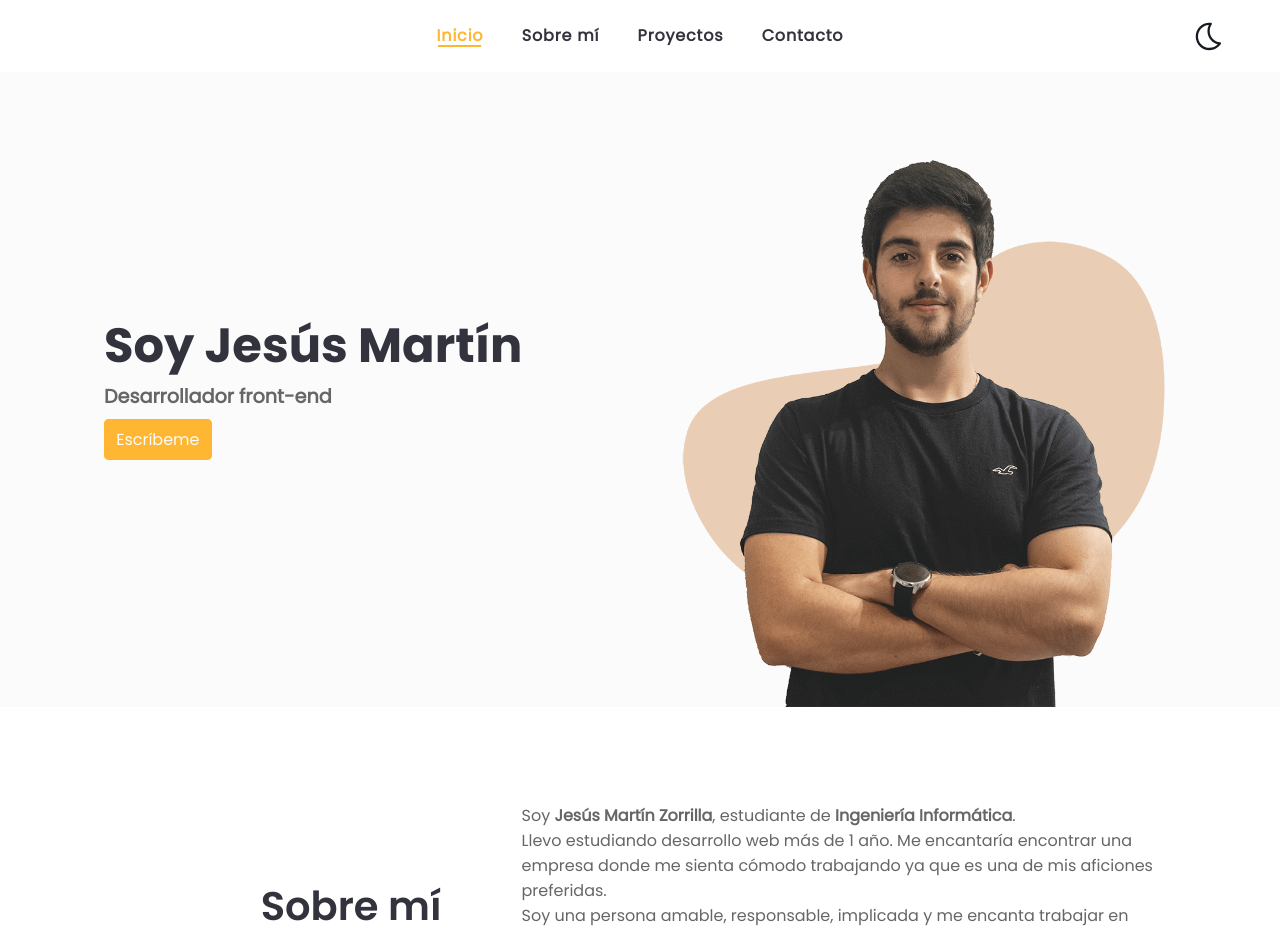
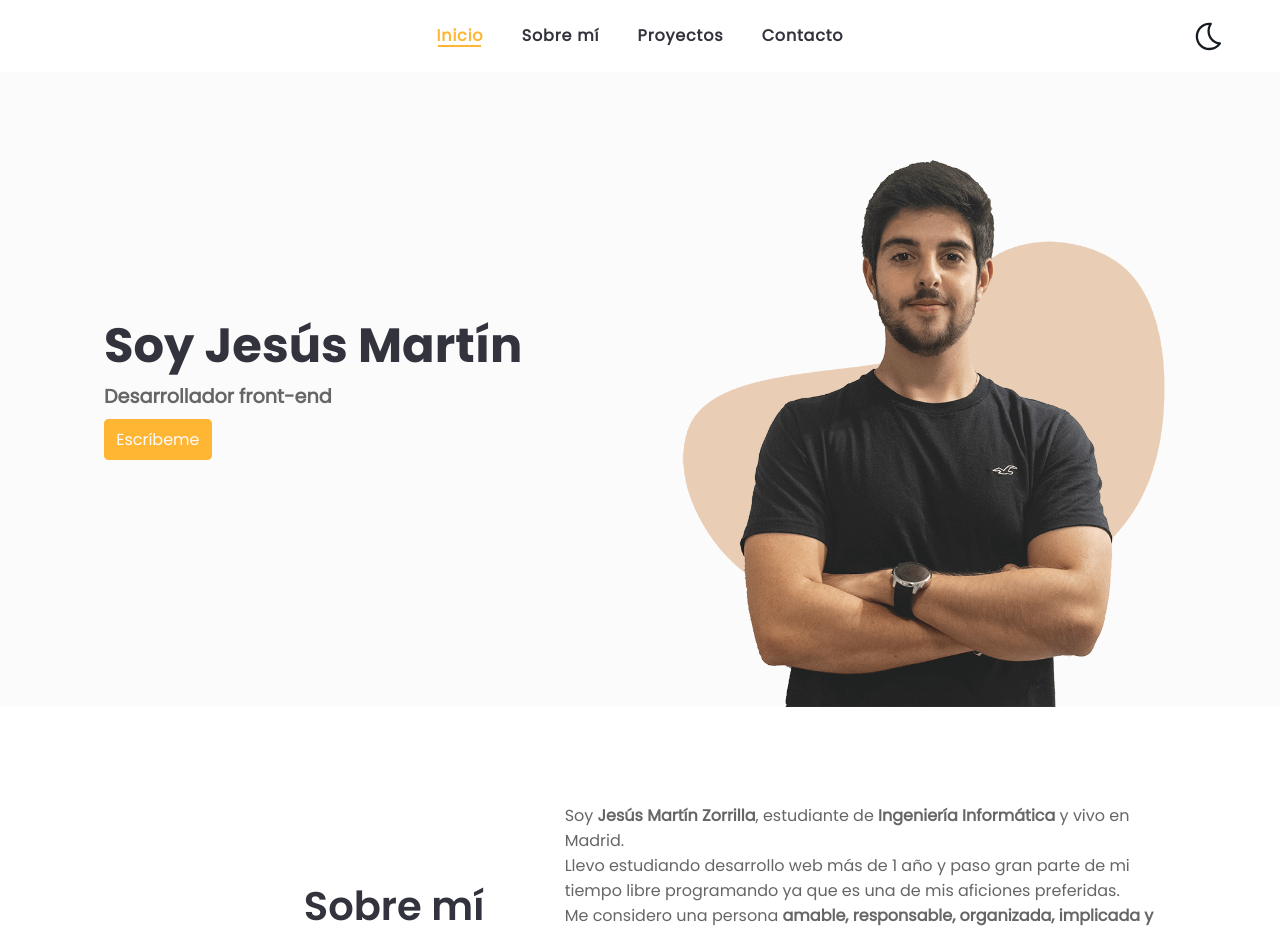
Before and after one commit to jesusmarzor/portfolio_react_back, a React (Create React App) app: page / in a window 1280 px wide. Shown: the top 929 px of the page. Built offline with nearby package versions, Linux system fonts and the light colour scheme; no server answers.

Commit message:
Actualizar descripcion sobre mi

```diff
--- a/src/components/About/index.jsx
+++ b/src/components/About/index.jsx
@@ -13,9 +13,9 @@ export function About(){
                 <p className="about__p">Sobre mí</p>
             </div>
             <div className="about__content content">
-                <p className="content__p">Soy <strong>Jesús Martín Zorrilla</strong>, estudiante de <strong>Ingeniería Informática</strong>.</p>
-                <p className="content__p">Llevo estudiando desarrollo web más de 1 año. Me encantaría encontrar una empresa donde me sienta cómodo trabajando ya que es una de mis aficiones preferidas.</p>
-                <p className="content__p">Soy una persona amable, responsable, implicada y me encanta trabajar en equipo.</p>
+                <p className="content__p">Soy <strong>Jesús Martín Zorrilla</strong>, estudiante de <strong>Ingeniería Informática</strong> y vivo en Madrid.</p>
+                <p className="content__p">Llevo estudiando desarrollo web más de 1 año y paso gran parte de mi tiempo libre programando ya que es una de mis aficiones preferidas.</p>
+                <p className="content__p">Me considero una persona <strong>amable, responsable, organizada, implicada y me encanta trabajar en equipo</strong>.</p>
                 <div className="content__buttons">
                     <Button label="a" to="https://github.com/jesusmarzor">Proyectos</Button>
                     <Button label="download" download="CV-Jesus-Martin" to={cv} inverse={true} >Descargar CV</Button>
```
